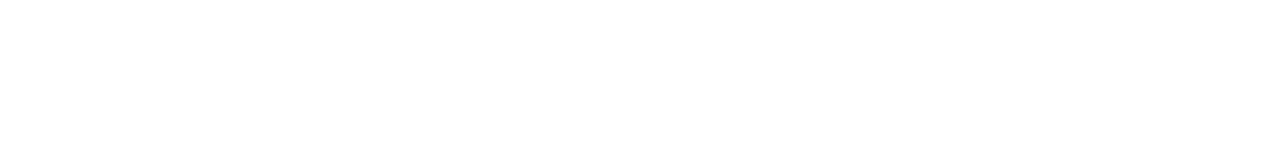
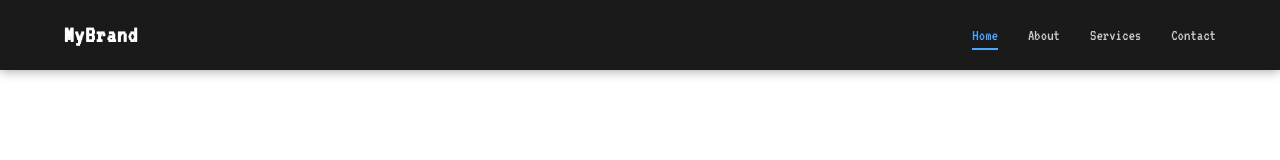
Before and after one commit to ayushyd14/EDMS, a plain HTML site: page index.html in a window 1280 px wide. Drawn offline with Linux system fonts and the light colour scheme.

Commit message:
nav styles

```diff
--- a/index.html
+++ b/index.html
@@ -3,9 +3,26 @@
 <head>
     <meta charset="UTF-8">
     <meta name="viewport" content="width=device-width, initial-scale=1.0">
-    <title>Document</title>
+    <link rel="preconnect" href="https://fonts.googleapis.com">
+<link rel="preconnect" href="https://fonts.gstatic.com" crossorigin>
+<link href="https://fonts.googleapis.com/css2?family=VT323&display=swap" rel="stylesheet">
+    <title>EDMS</title>
+    <link rel="stylesheet" href="style.css">
 </head>
 <body>
 
+    <nav class="navbar">
+        <!-- Website Brand/Logo -->
+        <div class="logo"><a href="#">MyBrand</a></div>
+
+        <!-- Navigation Links -->
+        <ul class="nav-links">
+            <li><a href="#" class="active">Home</a></li>
+            <li><a href="#">About</a></li>
+            <li><a href="#">Services</a></li>
+            <li><a href="#">Contact</a></li>
+        </ul>
+    </nav>
+
 </body>
 </html>
--- /dev/null
+++ b/style.css
@@ -0,0 +1,53 @@
+* {
+    margin: 0;
+    padding: 0;
+    box-sizing: border-box;
+    font-family: 'VT323', Tahoma, Geneva, Verdana, sans-serif;
+}
+
+.navbar {
+    position: fixed;
+    top: 0;
+    left: 0;
+    width: 100%;
+    height: 70px;
+    background-color: #1a1a1a;
+    display: flex;
+    justify-content: space-between;
+    align-items: center;
+    padding: 0 5%;
+    box-shadow: 0 2px 10px rgba(0, 0, 0, 0.3);
+    z-index: 1000;
+}
+
+.logo a {
+    color: #ffffff;
+    font-size: 24px;
+    font-weight: 700;
+    text-decoration: none;
+    letter-spacing: 1px;
+}
+
+.nav-links {
+    list-style: none;
+    display: flex;
+    gap: 30px;
+}
+
+.nav-links a {
+    color: #cccccc;
+    text-decoration: none;
+    font-size: 16px;
+    font-weight: 500;
+    transition: color 0.3s ease;
+}
+
+.nav-links a:hover {
+    color: #4da6ff;
+}
+
+.nav-links a.active {
+    color: #4da6ff;
+    border-bottom: 2px solid #4da6ff;
+    padding-bottom: 5px;
+}
```
Also changed, not shown: script.js (added).
